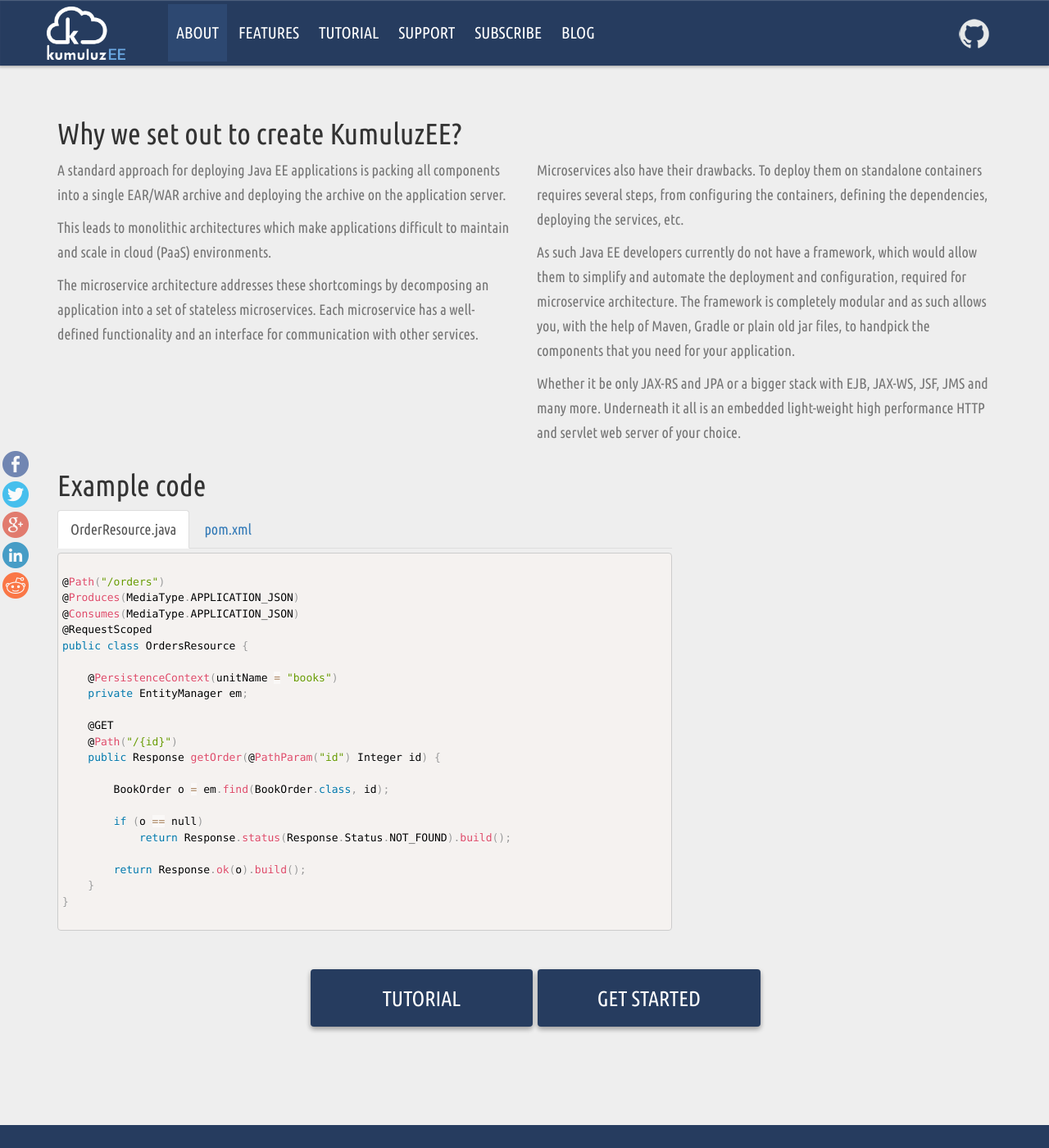
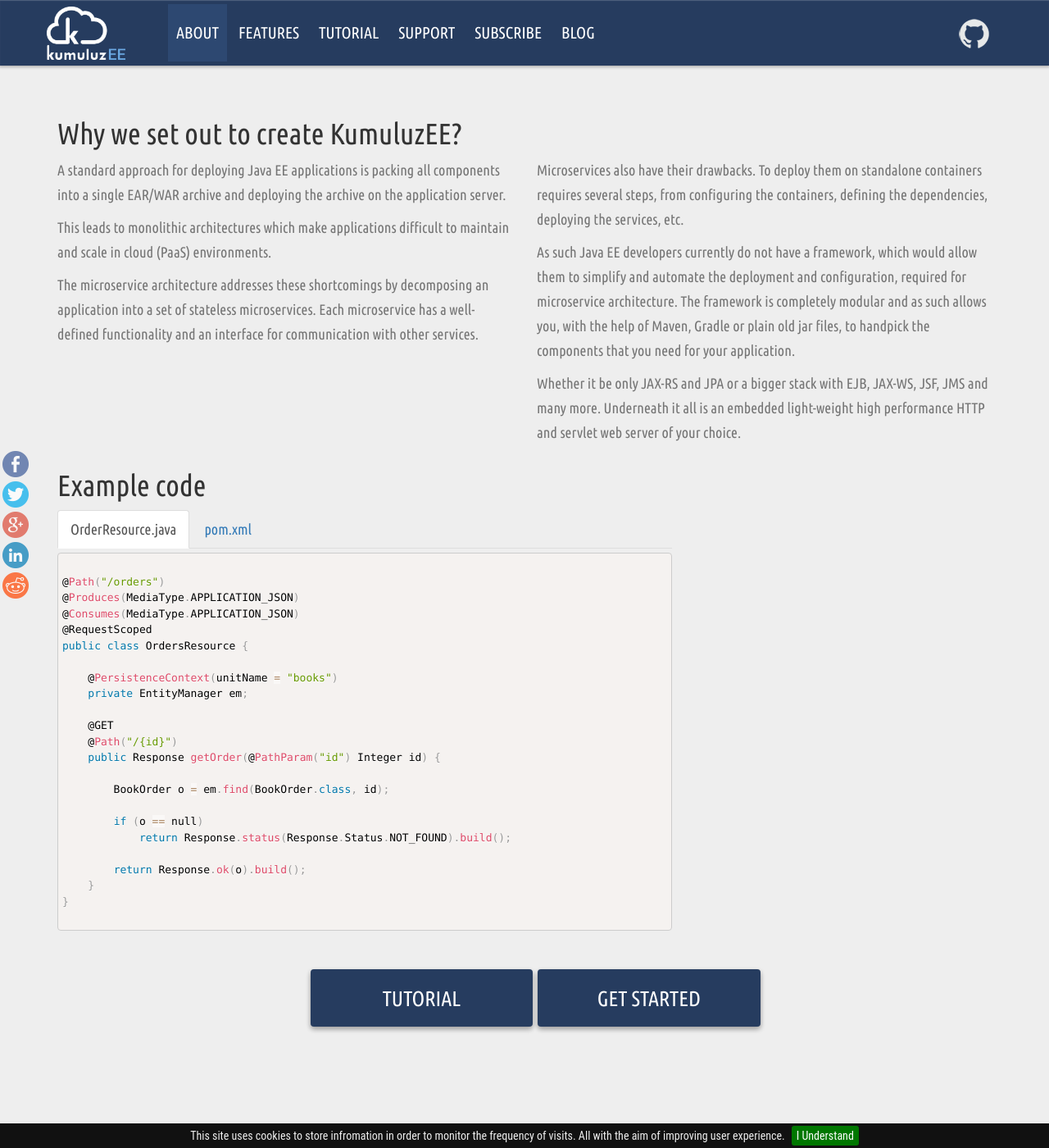
Before and after one commit to kumuluz/ee.kumuluz.com, a Jekyll site: the page built from index.html, in a window 1280 px wide and 1400 px high, scrolled down 610 px. Shown: the whole window at 82% size. Built offline with Jekyll 4.4.1, drawn with Linux system fonts in a browser that asks for light colours; nearby versions of some CDN libraries; comment, search, counter and statistics services are not loaded.

Commit message:
added cookie consent, minor fixes

```diff
--- a/_config.yml
+++ b/_config.yml
@@ -1,6 +1,6 @@
 # Site settings
 title: KumuluzEE
-email: info@sunesis.si
+email: info@kumuluz.com
 description: >
   The Kumuluz range of products offers a wide variety of technological innovations,
   spanning from integration platforms all the way to developer frameworks.
--- a/_includes/head.html
+++ b/_includes/head.html
@@ -54,6 +54,7 @@
   <link rel="stylesheet" href="https://maxcdn.bootstrapcdn.com/font-awesome/4.4.0/css/font-awesome.min.css">
   <link rel="stylesheet" href="http://netdna.bootstrapcdn.com/font-awesome/3.2.1/css/font-awesome.min.css">
   <link rel="stylesheet" href="{{ "/assets/css/sweetalert.css" | prepend: site.baseurl }}">
+  <link rel="stylesheet" href="{{ "/assets/css/jquery.cookiebar.css" | prepend: site.baseurl }}">
 
   <script type="text/javascript" src="{{ "/assets/js/wow.min.js"  | prepend: site.baseurl }}"></script>
   <script type="text/javascript" src="{{ "/assets/js/jquery-2.1.4.min.js" | prepend: site.baseurl }}"></script>
@@ -62,4 +63,5 @@
   <script type="text/javascript" src="{{ "/assets/js/ripples.min.js" | prepend: site.baseurl }}"></script>
   <script type="text/javascript" src="{{ "/assets/js/prism.min.js" | prepend: site.baseurl }}"></script>
   <script type="text/javascript" src="{{ "/assets/js/sweetalert.min.js" | prepend: site.baseurl }}"></script>
+  <script type="text/javascript" src="{{ "/assets/js/jquery.cookiebar.js" | prepend: site.baseurl }}"></script>
 </head>
--- a/_includes/header.html
+++ b/_includes/header.html
@@ -57,5 +57,12 @@ $(document).ready(function () {
   else {
     $('#about-link').addClass('active');
   }
+
+  $.cookieBar({
+    fixed: true,
+    bottom: true,
+    zindex: 999999,
+    message: 'This site uses cookies to store infromation in order to monitor the frequency of visits. All with the aim of improving user experience.'
+  });
 });
 </script>
--- a/_sass/_layout.scss
+++ b/_sass/_layout.scss
@@ -446,7 +446,7 @@ ul.share-buttons{
 	color: #fff;
 	margin-top: 100px;
 	padding-top: 30px;
-	padding-bottom: 30px;
+	padding-bottom: 50px;
 	-webkit-font-smoothing: antialiased;
 
 	@media(max-width: 991px) {
--- /dev/null
+++ b/assets/css/jquery.cookiebar.css
@@ -0,0 +1,11 @@
+#cookie-bar {background:#111111; height:auto; line-height:24px; color:#eeeeee; text-align:center; padding:3px 0;}
+#cookie-bar.fixed {position:fixed; top:0; left:0; width:100%;}
+#cookie-bar.fixed.bottom {bottom:0; top:auto;}
+#cookie-bar p {margin:0; padding:0;}
+#cookie-bar a {color:#ffffff; display:inline-block; border-radius:3px; text-decoration:none; padding:0 6px; margin-left:8px;}
+#cookie-bar .cb-enable {background:#007700;}
+#cookie-bar .cb-enable:hover {background:#009900;}
+#cookie-bar .cb-disable {background:#990000;}
+#cookie-bar .cb-disable:hover {background:#bb0000;}
+#cookie-bar .cb-policy {background:#0033bb;}
+#cookie-bar .cb-policy:hover {background:#0055dd;}
--- a/assets/css/panel.css
+++ b/assets/css/panel.css
@@ -16,11 +16,11 @@
 
 @media(min-width:1200px){
     .panel.price.first{
-        margin-top:183px;
+        margin-top:168px;
     }
 
     .panel.price.second{
-        margin-top:90px;
+        margin-top:76px;
     }
 }
 
```
Also changed, not shown: support/index.html (+8 -8 lines), assets/js/jquery.cookiebar.js (added).
